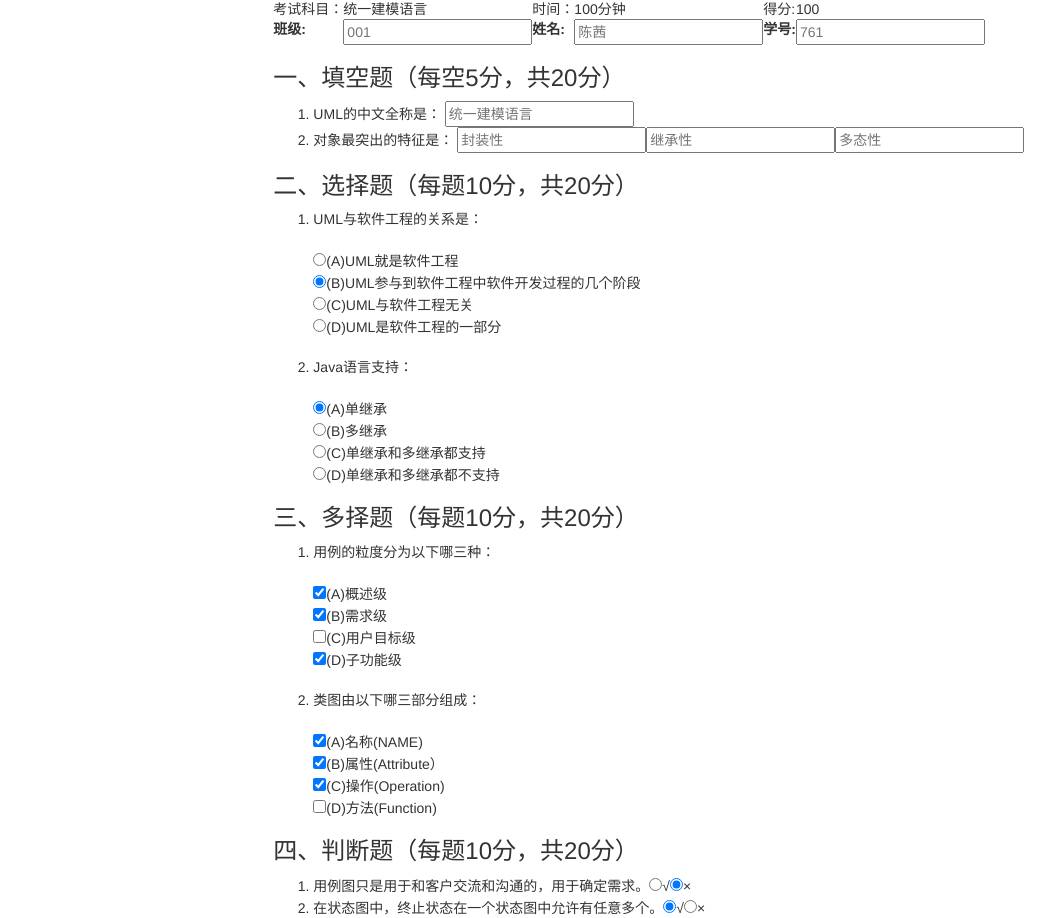
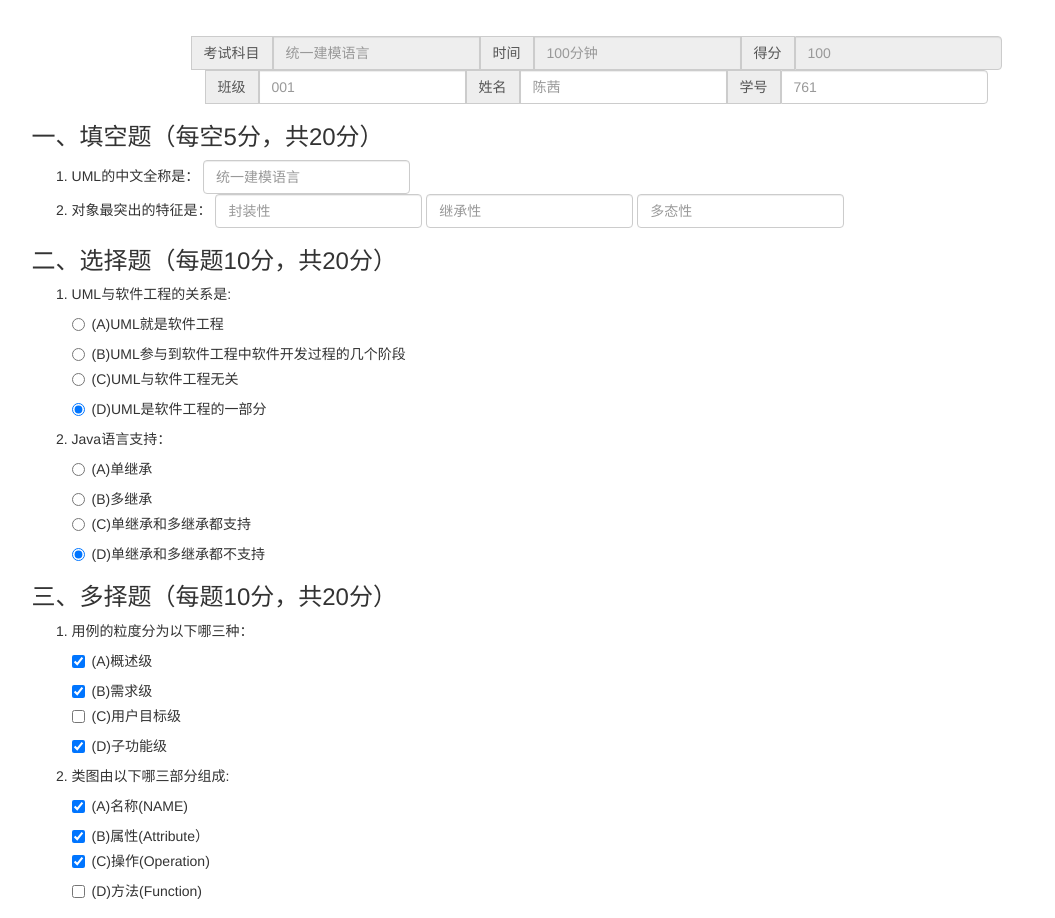
Before and after one commit to QingHes/104, a plain HTML site: page bootstrap-make-online-exam-page-master/index.html in a window 1280 px wide. Shown: the part 71-989 px from the top of the page, without its empty margins (44-1099 px from the left). Drawn offline with Linux system fonts and the light colour scheme.

Commit message:
final version

```diff
--- a/bootstrap-make-online-exam-page-master/index.html
+++ b/bootstrap-make-online-exam-page-master/index.html
@@ -1,19 +1,31 @@
 <!DOCTYPE html>
-<html>
+<html lang="zh-CH">
     <head>
       <meta charset="utf-8">
       <link rel="stylesheet" href="./bootstrap-3.3.7-dist/css/bootstrap.css">
       <script src="./jquery-3.2.1.js"></script>
       <script src="./bootstrap-3.3.7-dist/js/bootstrap.js"></script>
       <title>QingHes's test demo</title>
+      <meta name="viewport" content="width=device-width,initial-scale=1,maximum-scale=1,user-scalable=no">
+      <style>
 
-      <style>
-        h1{text-align: center;}
-        table{margin-left:8cm;}
-        h3{margin-left:8cm;}
-        ol{margin-left:8cm;}
-        button{margin-left:8cm;}
+      #form1{
+        text-align: center;
+      }
+      .form-control{
+        width:auto;
+      }
+      h1{
+        text-align: center;
+      }
+      ol{
+        margin-left:2cm;
+      }
+      h3{
+        margin-left: 2cm;
+      }
       </style>
+
 
     </head>
 
@@ -25,76 +37,199 @@
   Launch demo modal
 </button>
 -->
-<div class="container-fluid">
-<div class="TTest">
-  <h1>统一建模语言理论测试</h1>
-  <table >
-    <tr>
+<!--div class="form-group">
+          <label class="sr-only" for="cla">class</label>
+          <div class="input-text">考试科目：统一建模语言</div>
             <td>考试科目：</td>
-      <td>统一建模语言</td>
+            <td></td>
             <td>时间：</td>
             <td>100分钟</td>
             <td>得分:</td>
             <td>100</td>
-    </tr>
+
+      </div-->
+
+
+<!--
+overflow:auto
+
+-->
+  <h1>统一建模语言理论测试</h1>
+  <div class="table-responsive">
+      <table class="table" >
+        <tbody>
           <tr>
-    <td><label for="class">班级:</label></td>
-    <td><input type="text" class="class" placeholder="001"></td>
-    <td><label for="name">姓名:</label></td>
-    <td><input type="text" class="name" placeholder="陈茜"></td>
-    <td><label for="no.">学号:</label></td>
-    <td><input type="text" class="no." placeholder="761"></td>
-    </tr>
+            <td></td>
+            <td></td>
+            <td></td></tr>
+        </tbody>
         </table>
+  </div>
 
+    <form id="form1" class="form-inline" role="form" width:auto>
+      <div class="form-group">
+          <div class="input-group">
+            <label class="sr-only" for="cla">class</label>
+            <div class="input-group-addon">考试科目</div>
+            <input id="cla"class="form-control" type="text" placeholder="统一建模语言" disabled>
+
+            <label class="sr-only" for="name">name</label>
+            <div id="name" class="input-group-addon">时间</div>
+            <input class="form-control" type="text" placeholder="100分钟" disabled>
+
+            <label class="sr-only" for="no">no</label>
+            <div class="input-group-addon">得分</div>
+            <input id="no" class="form-control" type="text" placeholder="100" disabled>
+          </div>
+    </div>
+      <div class="form-group">
+            <div class="input-group">
+              <label class="sr-only" for="cla">class</label>
+              <div class="input-group-addon">班级</div>
+              <input id="cla"class="form-control" type="text" placeholder="001">
+
+              <label class="sr-only" for="name">name</label>
+              <div id="name" class="input-group-addon">姓名</div>
+              <input class="form-control" type="text" placeholder="陈茜">
+
+              <label class="sr-only" for="no">no</label>
+              <div class="input-group-addon">学号</div>
+              <input id="no" class="form-control" type="text" placeholder="761">
+            </div>
+      </div>
+
+    </form>
 
     <div class="TTest-partone">
       <p>
         <h3 class="ma">一、填空题（每空5分，共20分）</h3>
+
           <ol>
-          <li><lable for="1.1">UML的中文全称是：</lable>
-            <input type="text" class="1.1" placeholder="统一建模语言"></li>
-          <li><lable for="1.2">对象最突出的特征是：</lable>
-            <input type="text" class="1.2" placeholder="封装性"><input type="text" class="1.2" placeholder="继承性"><input type="text" class="1.2" placeholder="多态性"></li>
+          <li><form class="form-inline">
+            <lable for="1.1">UML的中文全称是：</lable>
+             <input class="form-control" type="text" class="1.1" placeholder="统一建模语言">
+          </form></li>
+          <li><form class="form-inline">
+            <lable for="1.2">对象最突出的特征是：</lable>
+            <input class="form-control" type="text" class="1.2" placeholder="封装性">
+            <input class="form-control" type="text" class="1.2" placeholder="继承性">
+            <input class="form-control" type="text" class="1.2" placeholder="多态性">
+          </form></li>
         </ol>
+
+
       </p>
     </div>
     <div class="TTest-partwo">
       <h3 class="ma">二、选择题（每题10分，共20分）</h3>
       <p>
         <ol>
-          <li>UML与软件工程的关系是：</br></br>
-                <input type="radio" name="1">(A)UML就是软件工程</br>
-                <input type="radio" name="1" checked="true">(B)UML参与到软件工程中软件开发过程的几个阶段</br>
-                <input type="radio" name="1">(C)UML与软件工程无关</br>
-                <input type="radio" name="1">(D)UML是软件工程的一部分</br></br>
+          <li>
+            UML与软件工程的关系是:
+            <div class="radio">
+              <label>
+                <input type="radio" name="1"  value="option1" checked="">
+                (A)UML就是软件工程
+              </label>
+            <div class="radio">
+              <label>
+                <input type="radio" name="1"  value="option2" checked="true">
+                (B)UML参与到软件工程中软件开发过程的几个阶段
+              </label>
+            </div>
+            <div class="radio">
+                <label>
+                  <input type="radio" name="1"  value="option3" checked="">
+                  (C)UML与软件工程无关
+                </label>
+              <div class="radio">
+                <label>
+                  <input type="radio" name="1"  value="option4" checked="">
+                  (D)UML是软件工程的一部分
+                </label>
+              </div>
           </li>
-          <li>Java语言支持：</br></br>
-            <input type="radio" name="2" checked="true">(A)单继承</br>
-            <input type="radio" name="2">(B)多继承</br>
-            <input type="radio" name="2">(C)单继承和多继承都支持</br>
-            <input type="radio" name="2">(D)单继承和多继承都不支持
+          <li>Java语言支持：
+              <div class="radio">
+                <label>
+                  <input type="radio" name="2"  value="option1" checked="true">
+                  (A)单继承
+                </label>
+              <div class="radio">
+                <label>
+                  <input type="radio" name="2"  value="option2" checked="">
+                  (B)多继承
+                </label>
+              </div>
+              <div class="radio">
+                  <label>
+                      <input type="radio" name="2"  value="option3" checked="">
+                      (C)单继承和多继承都支持
+                  </label>
+                <div class="radio">
+                  <label>
+                    <input type="radio" name="2"  value="option4" checked="">
+                    (D)单继承和多继承都不支持
+                  </label>
+                </div>
           </li>
         </ol>
       </p>
 
     </form>
     </div>
+
     <div class="TTest-parthree">
         <h3 class="ma">三、多择题（每题10分，共20分）</h3>
         <p>
           <ol>
-            <li>用例的粒度分为以下哪三种：</br></br>
-                  <input type="checkbox" name="3" checked="true">(A)概述级</br>
-                  <input type="checkbox" name="3" checked="true">(B)需求级</br>
-                  <input type="checkbox" name="3">(C)用户目标级</br>
-                  <input type="checkbox" name="3" checked="true">(D)子功能级</br></br>
+            <li>用例的粒度分为以下哪三种：
+                <div class="checkbox">
+                    <label>
+                      <input type="checkbox" name="3"  value="option1" checked="true">
+                      (A)概述级
+                    </label>
+                  <div class="checkbox">
+                    <label>
+                      <input type="checkbox" name="3"  value="option2" checked="true">
+                      (B)需求级
+                    </label>
+                  </div>
+                  <div class="checkbox">
+                      <label>
+                      <input type="checkbox" name="3"  value="option3" >
+                        (C)用户目标级
+                      </label>
+                    <div class="checkbox">
+                      <label>
+                        <input type="checkbox" name="3"  value="option4" checked="true">
+                        (D)子功能级
+                      </label>
+                    </div>
             </li>
-            <li>类图由以下哪三部分组成：</br></br>
-              <input type="checkbox" name="4" checked="true">(A)名称(NAME)</br>
-              <input type="checkbox" name="4" checked="true">(B)属性(Attribute）</br>
-              <input type="checkbox" name="4" checked="true">(C)操作(Operation)</br>
-              <input type="checkbox" name="4">(D)方法(Function)
+            <li>类图由以下哪三部分组成:
+                <div class="checkbox">
+                    <label>
+                      <input type="checkbox" name="3"  value="option1" checked="true">
+                      (A)名称(NAME)
+                    </label>
+                  <div class="checkbox">
+                    <label>
+                      <input type="checkbox" name="3"  value="option2" checked="true">
+                      (B)属性(Attribute）
+                    </label>
+                  </div>
+                  <div class="checkbox">
+                      <label>
+                      <input type="checkbox" name="3"  value="option3" checked="true">
+                        (C)操作(Operation)
+                      </label>
+                    <div class="checkbox">
+                      <label>
+                        <input type="checkbox" name="3"  value="option4">
+                        (D)方法(Function)
+                      </label>
+                    </div>
             </li>
           </ol>
         </p>
```
Lines whose indentation alone changed are shown as unchanged.
